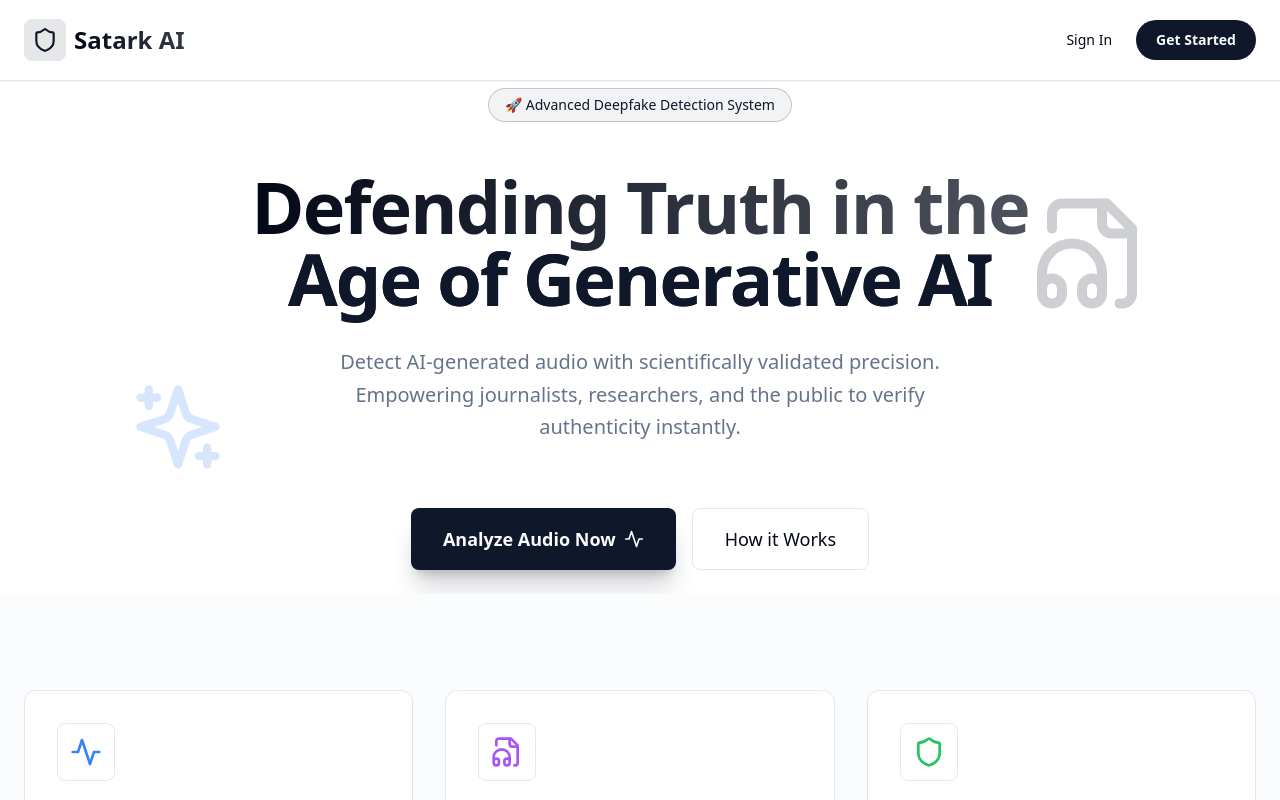
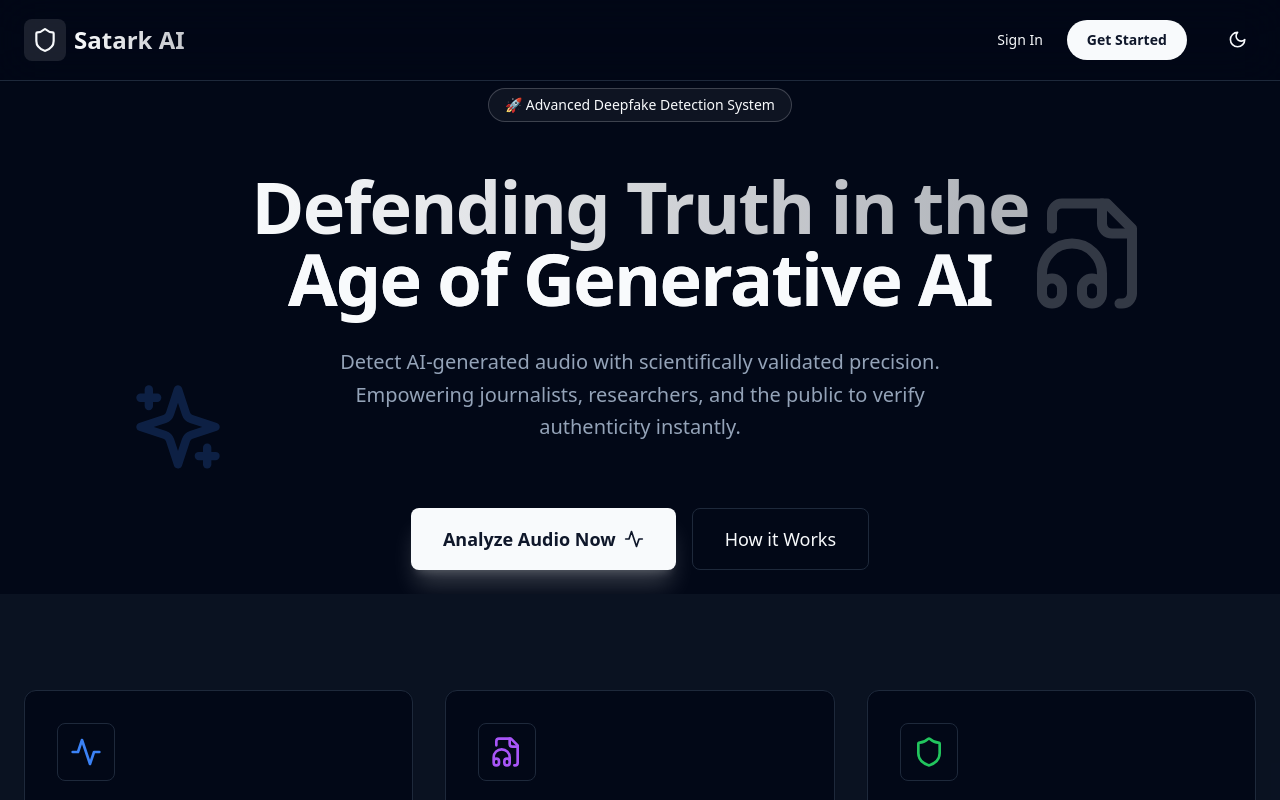
Before and after one commit to theunstopabble/Satark-AI, a React (Vite) app in the folder apps/web/: page / in a window 1280 px wide. Shown: the top 800 px of the page. Built offline with nearby package versions, Linux system fonts and the light colour scheme; no server answers.

Commit message:
feat(ui): add dark/light/system theme toggle

```diff
--- a/apps/web/src/App.tsx
+++ b/apps/web/src/App.tsx
@@ -12,6 +12,7 @@ import {
   useNavigate,
   Navigate,
 } from "react-router-dom";
+import { ThemeProvider } from "@/components/theme-provider";
 import { AudioUpload } from "@/components/AudioUpload";
 import { Landing } from "./pages/Landing";
 import { Navbar } from "@/components/Navbar";
@@ -174,9 +175,11 @@ function ClerkProviderWithRoutes() {
 function App() {
   return (
     <QueryClientProvider client={queryClient}>
-      <BrowserRouter>
-        <ClerkProviderWithRoutes />
-      </BrowserRouter>
+      <ThemeProvider defaultTheme="dark" storageKey="satark-ui-theme">
+        <BrowserRouter>
+          <ClerkProviderWithRoutes />
+        </BrowserRouter>
+      </ThemeProvider>
     </QueryClientProvider>
   );
 }
--- a/apps/web/src/components/Navbar.tsx
+++ b/apps/web/src/components/Navbar.tsx
@@ -3,6 +3,7 @@ import { Shield, Menu, X, ChevronRight } from "lucide-react";
 import { SignedIn, SignedOut, UserButton } from "@clerk/clerk-react";
 import { useState, useEffect } from "react";
 import { motion, AnimatePresence } from "framer-motion";
+import { ModeToggle } from "./mode-toggle";
 
 export function Navbar() {
   const location = useLocation();
@@ -31,7 +32,7 @@ export function Navbar() {
         </Link>
 
         {/* Desktop Navigation */}
-        <div className="hidden md:flex items-center gap-8">
+        <div className="hidden md:flex items-center gap-6">
           <SignedOut>
             <div className="flex items-center gap-6">
               <Link
@@ -73,20 +74,27 @@ export function Navbar() {
                   History
                 </Link>
               </nav>
-              <div className="pl-4 border-l">
+              <div className="pl-4 border-l flex items-center gap-4">
                 <UserButton afterSignOutUrl="/" />
               </div>
             </div>
           </SignedIn>
+
+          <div className="pl-2">
+            <ModeToggle />
+          </div>
         </div>
 
         {/* Mobile Menu Button */}
-        <button
-          className="md:hidden p-2 text-foreground hover:bg-muted rounded-lg transition-colors"
-          onClick={() => setIsOpen(!isOpen)}
-        >
-          {isOpen ? <X size={24} /> : <Menu size={24} />}
-        </button>
+        <div className="flex items-center gap-4 md:hidden">
+          <ModeToggle />
+          <button
+            className="p-2 text-foreground hover:bg-muted rounded-lg transition-colors"
+            onClick={() => setIsOpen(!isOpen)}
+          >
+            {isOpen ? <X size={24} /> : <Menu size={24} />}
+          </button>
+        </div>
       </div>
 
       {/* Mobile Menu Dropdown */}
--- /dev/null
+++ b/apps/web/src/components/mode-toggle.tsx
@@ -0,0 +1,93 @@
+import { Moon, Sun, Laptop } from "lucide-react";
+import { useTheme } from "./theme-provider";
+import { useState, useRef, useEffect } from "react";
+import { motion, AnimatePresence } from "framer-motion";
+
+export function ModeToggle() {
+  const { theme, setTheme } = useTheme();
+  const [isOpen, setIsOpen] = useState(false);
+  const ref = useRef<HTMLDivElement>(null);
+
+  useEffect(() => {
+    function handleClickOutside(event: MouseEvent) {
+      if (ref.current && !ref.current.contains(event.target as Node)) {
+        setIsOpen(false);
+      }
+    }
+    document.addEventListener("mousedown", handleClickOutside);
+    return () => {
+      document.removeEventListener("mousedown", handleClickOutside);
+    };
+  }, []);
+
+  return (
+    <div className="relative" ref={ref}>
+      <button
+        onClick={() => setIsOpen(!isOpen)}
+        className="p-2 rounded-full hover:bg-muted transition-colors flex items-center justify-center border border-transparent hover:border-border"
+        title="Toggle theme"
+      >
+        <Sun className="h-[1.2rem] w-[1.2rem] rotate-0 scale-100 transition-all dark:-rotate-90 dark:scale-0" />
+        <Moon className="absolute h-[1.2rem] w-[1.2rem] rotate-90 scale-0 transition-all dark:rotate-0 dark:scale-100" />
+        <span className="sr-only">Toggle theme</span>
+      </button>
+
+      <AnimatePresence>
+        {isOpen && (
+          <motion.div
+            initial={{ opacity: 0, y: 10, scale: 0.95 }}
+            animate={{ opacity: 1, y: 0, scale: 1 }}
+            exit={{ opacity: 0, y: 10, scale: 0.95 }}
+            transition={{ duration: 0.1 }}
+            className="absolute right-0 mt-2 w-36 rounded-xl border bg-popover p-1 shadow-lg z-50"
+          >
+            <div className="flex flex-col gap-0.5">
+              <button
+                onClick={() => {
+                  setTheme("light");
+                  setIsOpen(false);
+                }}
+                className={`flex items-center gap-2 px-3 py-2 text-sm rounded-lg transition-colors ${
+                  theme === "light"
+                    ? "bg-accent text-accent-foreground"
+                    : "hover:bg-muted text-popover-foreground"
+                }`}
+              >
+                <Sun size={16} />
+                <span>Light</span>
+              </button>
+              <button
+                onClick={() => {
+                  setTheme("dark");
+                  setIsOpen(false);
+                }}
+                className={`flex items-center gap-2 px-3 py-2 text-sm rounded-lg transition-colors ${
+                  theme === "dark"
+                    ? "bg-accent text-accent-foreground"
+                    : "hover:bg-muted text-popover-foreground"
+                }`}
+              >
+                <Moon size={16} />
+                <span>Dark</span>
+              </button>
+              <button
+                onClick={() => {
+                  setTheme("system");
+                  setIsOpen(false);
+                }}
+                className={`flex items-center gap-2 px-3 py-2 text-sm rounded-lg transition-colors ${
+                  theme === "system"
+                    ? "bg-accent text-accent-foreground"
+                    : "hover:bg-muted text-popover-foreground"
+                }`}
+              >
+                <Laptop size={16} />
+                <span>System</span>
+              </button>
+            </div>
+          </motion.div>
+        )}
+      </AnimatePresence>
+    </div>
+  );
+}
--- /dev/null
+++ b/apps/web/src/components/theme-provider.tsx
@@ -0,0 +1,72 @@
+import { createContext, useContext, useEffect, useState } from "react";
+
+type Theme = "dark" | "light" | "system";
+
+type ThemeProviderProps = {
+  children: React.ReactNode;
+  defaultTheme?: Theme;
+  storageKey?: string;
+};
+
+type ThemeProviderState = {
+  theme: Theme;
+  setTheme: (theme: Theme) => void;
+};
+
+const initialState: ThemeProviderState = {
+  theme: "system",
+  setTheme: () => null,
+};
+
+const ThemeProviderContext = createContext<ThemeProviderState>(initialState);
+
+export function ThemeProvider({
+  children,
+  defaultTheme = "system",
+  storageKey = "vite-ui-theme",
+}: ThemeProviderProps) {
+  const [theme, setTheme] = useState<Theme>(
+    () => (localStorage.getItem(storageKey) as Theme) || defaultTheme,
+  );
+
+  useEffect(() => {
+    const root = window.document.documentElement;
+
+    root.classList.remove("light", "dark");
+
+    if (theme === "system") {
+      const systemTheme = window.matchMedia("(prefers-color-scheme: dark)")
+        .matches
+        ? "dark"
+        : "light";
+
+      root.classList.add(systemTheme);
+      return;
+    }
+
+    root.classList.add(theme);
+  }, [theme]);
+
+  const value = {
+    theme,
+    setTheme: (theme: Theme) => {
+      localStorage.setItem(storageKey, theme);
+      setTheme(theme);
+    },
+  };
+
+  return (
+    <ThemeProviderContext.Provider value={value}>
+      {children}
+    </ThemeProviderContext.Provider>
+  );
+}
+
+export const useTheme = () => {
+  const context = useContext(ThemeProviderContext);
+
+  if (context === undefined)
+    throw new Error("useTheme must be used within a ThemeProvider");
+
+  return context;
+};
```
